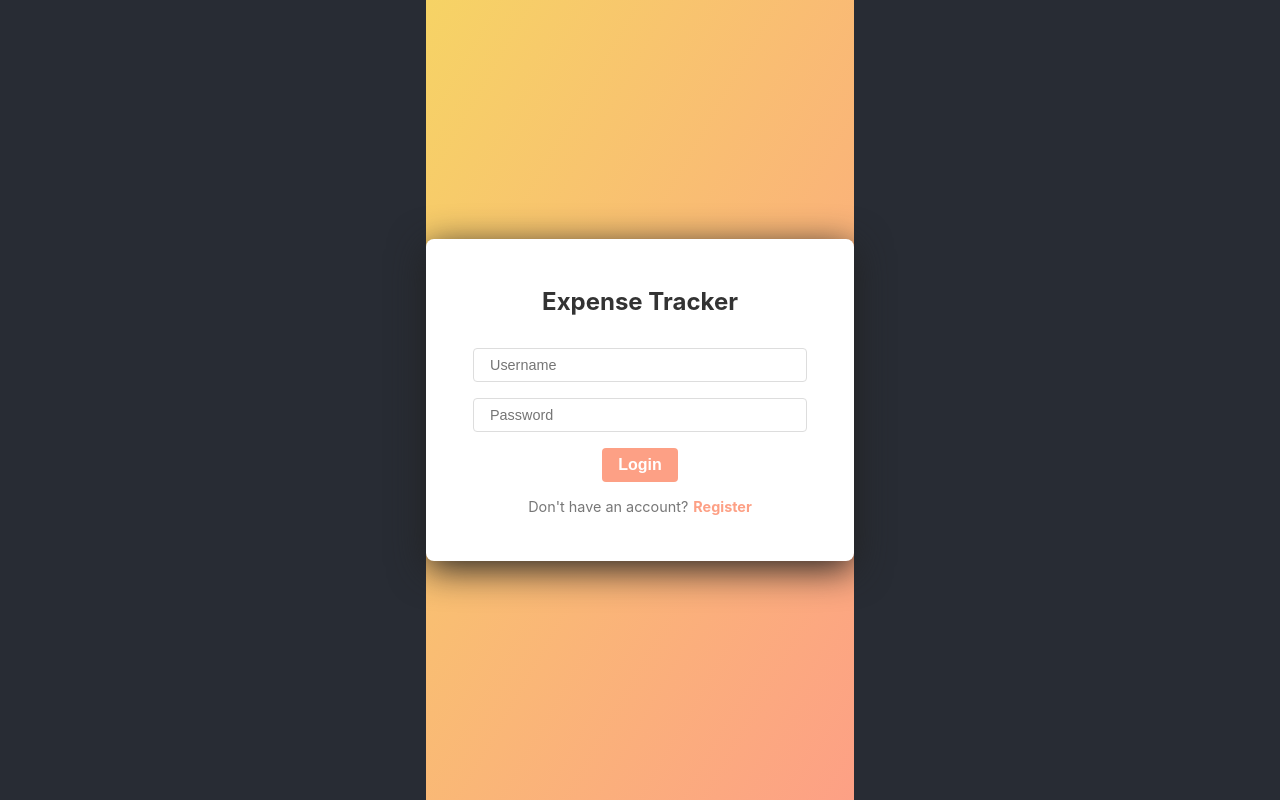
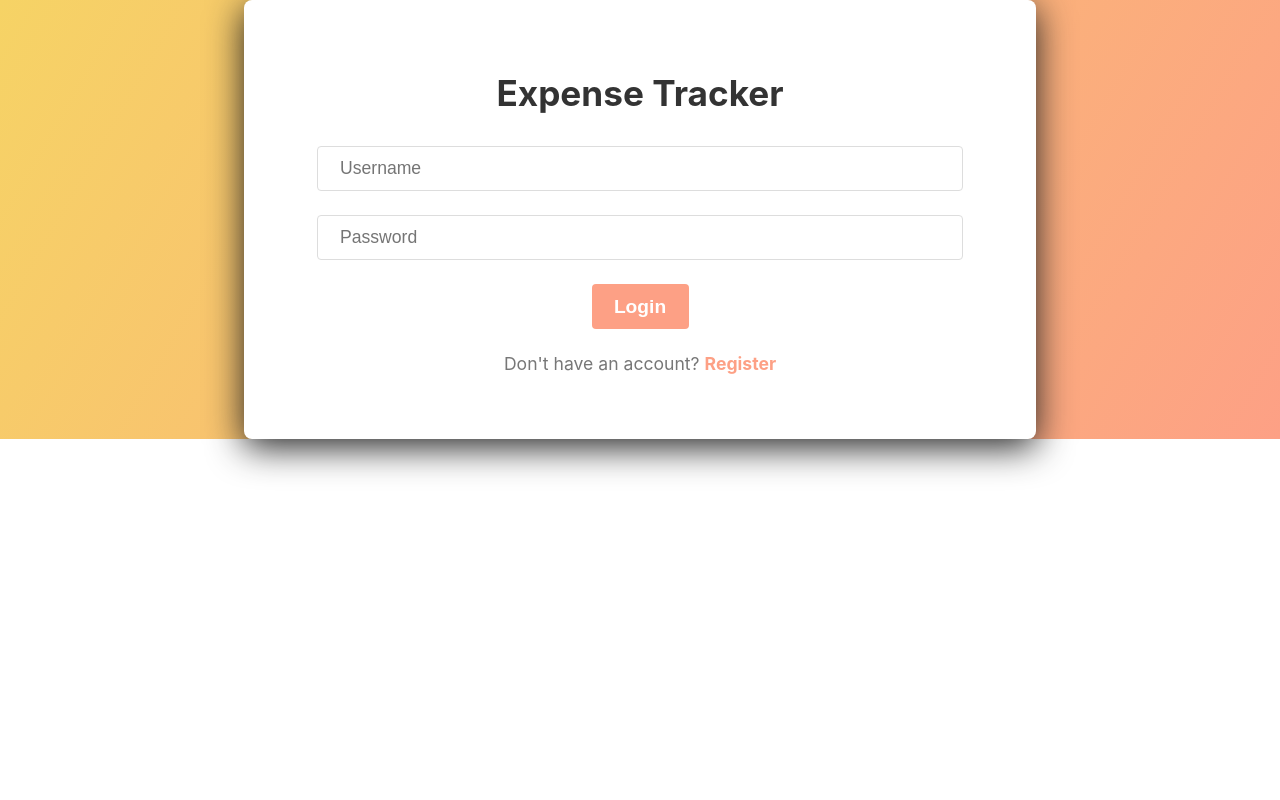
Before and after one commit to lnthorne/Expense-Track, a React (Create React App) app in the folder web/: page / in a window 1280 px wide. Built offline with nearby package versions, Linux system fonts and the light colour scheme.

Commit message:
Redirect

```diff
--- a/web/package.json
+++ b/web/package.json
@@ -14,6 +14,7 @@
         "prettier": "^3.0.2",
         "react": "^18.2.0",
         "react-dom": "^18.2.0",
+        "react-router-dom": "^6.15.0",
         "react-scripts": "5.0.1",
         "styled-components": "^6.0.7",
         "typescript": "^4.9.5",
--- a/web/src/App.tsx
+++ b/web/src/App.tsx
@@ -1,15 +1,17 @@
-import React from 'react';
-import logo from './logo.svg';
-import './App.css';
+import { BrowserRouter as Router, Routes, Route } from 'react-router-dom';
+import DashboardComponent from './pages/dashboard/dashboard';
 import LoginComponent from './pages/login/login';
 
 function App() {
     return (
-        <div className="App">
-            <header className="App-header">
-                <LoginComponent />
-            </header>
-        </div>
+        <Router>
+            <div>
+                <Routes>
+                    <Route path="/" element={<LoginComponent />} />
+                    <Route path="/dashboard" element={<DashboardComponent />} />
+                </Routes>
+            </div>
+        </Router>
     );
 }
 
--- /dev/null
+++ b/web/src/pages/dashboard/dashboard.tsx
@@ -0,0 +1,11 @@
+import React from 'react';
+
+const DashboardComponent: React.FC = () => {
+    return (
+        <>
+            <p>Hello world!</p>
+        </>
+    );
+};
+
+export default DashboardComponent;
--- a/web/src/pages/login/login.styles.tsx
+++ b/web/src/pages/login/login.styles.tsx
@@ -2,7 +2,7 @@ import styled from 'styled-components';
 
 export const Container = styled.div`
     display: flex;
-    height: 100vh;
+    height: 100%;
     justify-content: center;
     align-items: center;
     background: linear-gradient(120deg, #f6d365, #fda085);
@@ -10,28 +10,43 @@ export const Container = styled.div`
 
 export const LoginBox = styled.div`
     padding: 2rem 4rem;
-    width: 300px;
+    width: 90%;
+    max-width: 600px; // Ensures that the box doesn't get too wide on larger screens
     background-color: #fff;
     border-radius: 8px;
     box-shadow: 0px 8px 36px #222;
     display: flex;
     flex-direction: column;
     align-items: center;
+
+    @media (min-width: 768px) {
+        // Adjustments for tablet and above screens
+        padding: 3rem 6rem;
+    }
 `;
 
 export const Title = styled.h1`
-    font-size: 1.5rem;
+    font-size: 1.8rem;
     color: #333;
     margin-bottom: 2rem;
+
+    @media (min-width: 768px) {
+        font-size: 2.2rem;
+    }
 `;
 
 export const Input = styled.input`
     width: 100%;
-    padding: 0.5rem 1rem;
-    margin-bottom: 1rem;
+    padding: 0.6rem 1.2rem;
+    margin-bottom: 1.5rem;
     border: 1px solid #ddd;
     border-radius: 4px;
-    font-size: 0.9rem;
+    font-size: 1rem;
+
+    @media (min-width: 768px) {
+        padding: 0.7rem 1.4rem;
+        font-size: 1.1rem;
+    }
 `;
 
 export const Button = styled.button`
@@ -39,26 +54,35 @@ export const Button = styled.button`
     background: #fda085;
     color: #fff;
     border: none;
-    padding: 0.5rem 1rem;
+    padding: 0.6rem 1.2rem;
     border-radius: 4px;
-    font-size: 1rem;
+    font-size: 1.1rem;
     font-weight: bold;
     transition: background-color 0.2s;
 
     &:hover {
         background-color: #f67c54;
     }
+
+    @media (min-width: 768px) {
+        padding: 0.7rem 1.4rem;
+        font-size: 1.2rem;
+    }
 `;
 
 export const ErrorMessage = styled.p`
     color: #ff0033;
-    margin-bottom: 1rem;
-    font-size: 0.85rem;
+    margin-bottom: 1.5rem;
+    font-size: 0.9rem;
+
+    @media (min-width: 768px) {
+        font-size: 1rem;
+    }
 `;
 
 export const ToggleText = styled.p`
-    font-size: 0.9rem;
-    margin-top: 1rem;
+    font-size: 1rem;
+    margin-top: 1.5rem;
     color: #777;
 
     span {
@@ -67,4 +91,8 @@ export const ToggleText = styled.p`
         font-weight: bold;
         margin-left: 5px;
     }
+
+    @media (min-width: 768px) {
+        font-size: 1.1rem;
+    }
 `;
--- a/web/src/pages/login/login.tsx
+++ b/web/src/pages/login/login.tsx
@@ -10,7 +10,8 @@ import {
     ErrorMessage,
     ToggleText,
 } from './login.styles';
-import { IUserLoginPayload, IUser } from '@interfaces/users.interface';
+import { IUser } from '@interfaces/users.interface';
+import { useNavigate } from 'react-router-dom';
 
 interface IUserState extends Partial<IUser> {
     confirmPassword?: string;
@@ -28,6 +29,7 @@ const LoginComponent: React.FC = () => {
     const [state, setState] = useState<IUserState>(initialState);
     const [errorMessage, setErrorMessage] = useState<string | null>(null);
     const [isRegistering, setIsRegistering] = useState(false);
+    const navigation = useNavigate();
 
     const handleSubmit = async () => {
         let response;
@@ -65,6 +67,7 @@ const LoginComponent: React.FC = () => {
                     ? 'Registration successful!'
                     : 'Login successful!',
             );
+            navigation('/dashboard');
         }
     };
 
```
Also changed, not shown: 1 other file (tests, documents, lock files or other folders).
